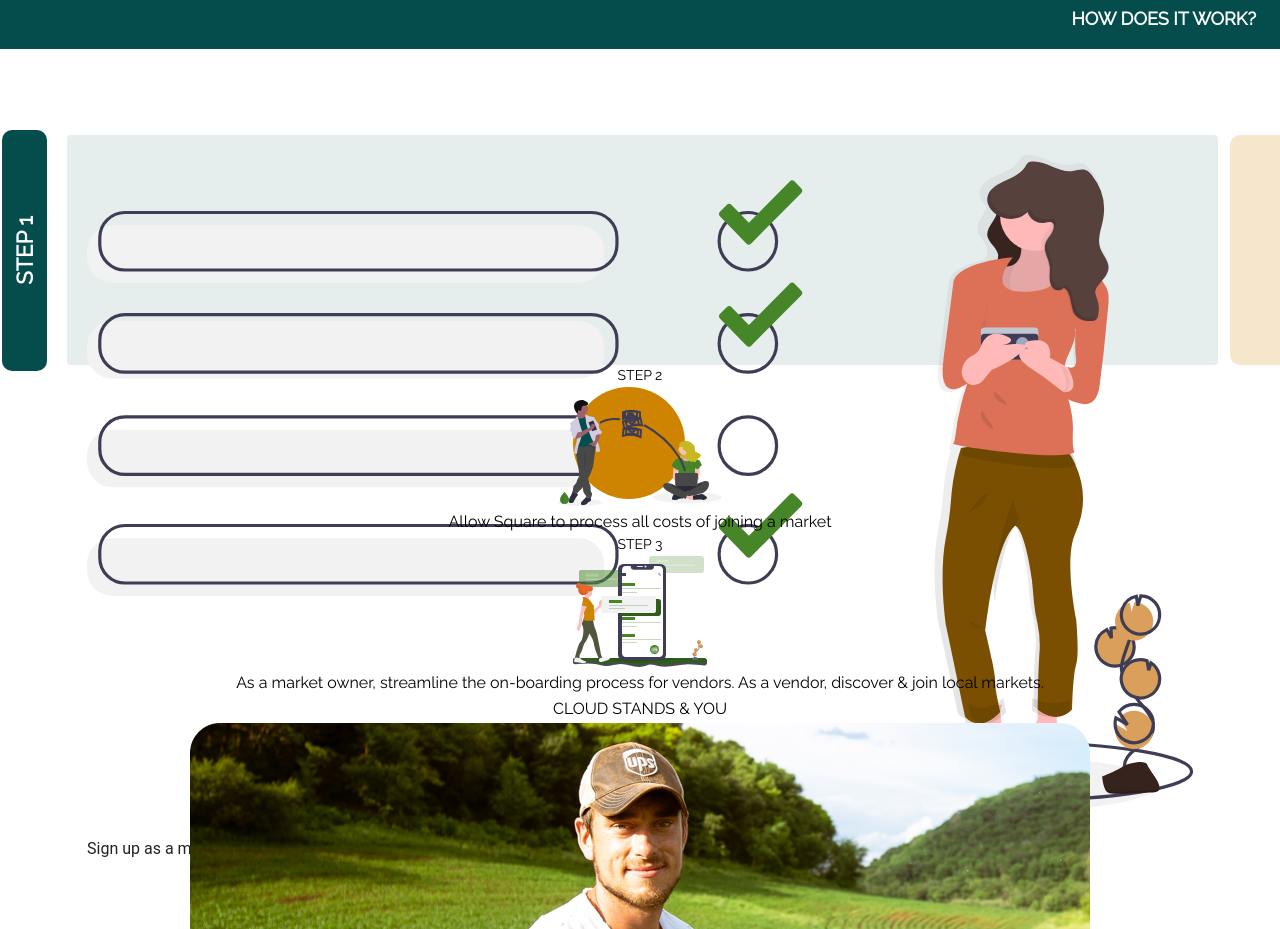
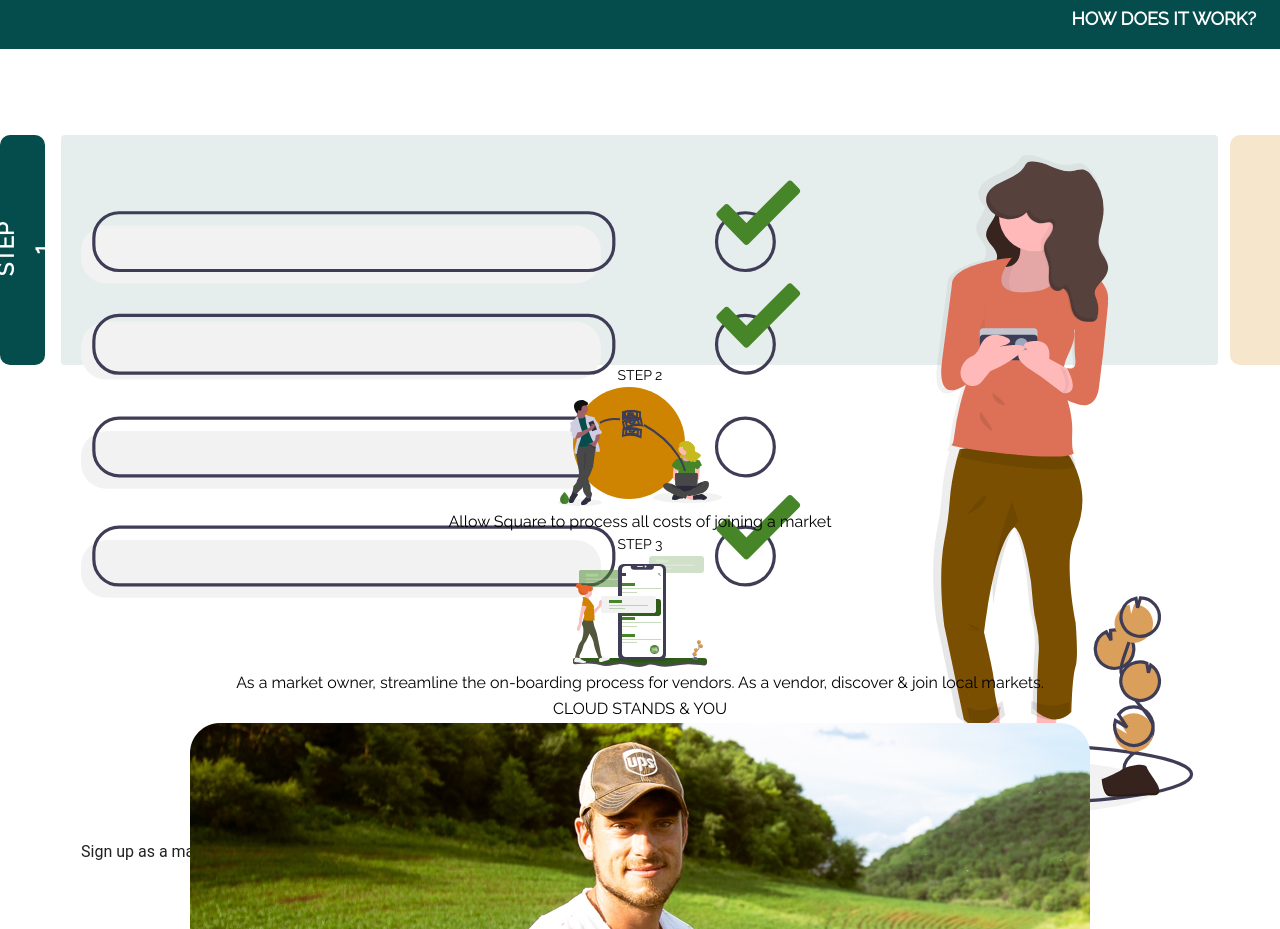
Before and after one commit to labs14-market-organizer/frontend, a React (Create React App) app: page /landing in a window 1280 px wide. Shown: the part 1120-2049 px from the top of the page. Built offline with nearby package versions, Linux system fonts and the light colour scheme; a web font is replaced by a local one.

Commit message:
some progress with  fixing step 1

```diff
--- a/src/routes/MarketingPage.js
+++ b/src/routes/MarketingPage.js
@@ -83,6 +83,7 @@ const MarketingPage = () => {
       <TitleBox className="instructions">
         <Typography variant="subtitle1">HOW DOES IT WORK?</Typography>
       </TitleBox>
+
 <Step1Container>
       <Step1Label>
         <Typography variant="subtitle2">STEP 1</Typography>
@@ -95,6 +96,8 @@ const MarketingPage = () => {
       </Step1Paper>
       <Box5/>
 </Step1Container>
+
+
       <Box>
         <Typography variant="subtitle2">STEP 2</Typography>
       </Box>
@@ -251,21 +254,23 @@ const Box5 = styled(Box)`
 
 const Step1Label = styled(Box)`
   background-color: #044d4c;
-  transform: rotate(270deg);
-  width: 269px;
-  margin-right: -78px;
-  height: 45px;
+  height: 230px;
+  margin-right: 16px;
+  width: 45px;
   border-radius: 10px 10px 10px 10px;
   color: white;
   box-sizing: border-box;
-  margin-left: -96px;
+  /* margin-left: -96px; */
   display: flex;
   justify-content: center;
   align-items: center;
 
+
   .MuiTypography-subtitle2 {
     font-size: 22px;
     font-weight: 600;
+    transform: rotate(270deg);
+
 
 
   }
@@ -280,6 +285,7 @@ display: flex;
 margin-top: 86px;
 align-items: center;
 height: 230px;
+
 
 
 `
```
